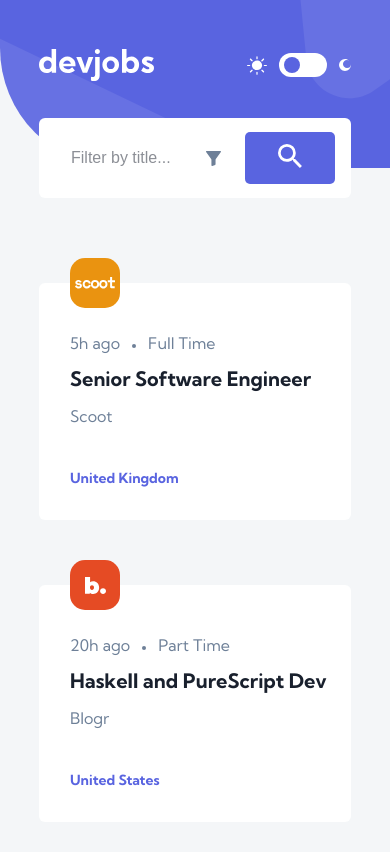
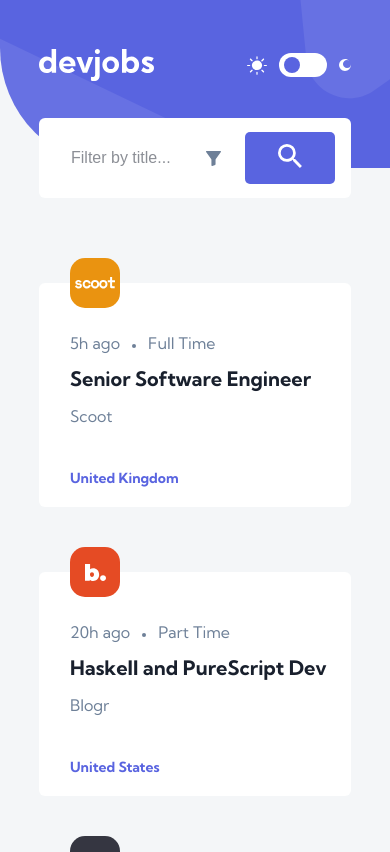
Before and after one commit to iuryyxd/devjobs-app, a React (Vite) app: page / in a window 390 px wide. Shown: the top 852 px of the page. Built offline with nearby package versions, Linux system fonts and the light colour scheme.

Commit message:
style: card height changed

```diff
--- a/src/components/Jobcard/Jobcard.module.scss
+++ b/src/components/Jobcard/Jobcard.module.scss
@@ -72,3 +72,10 @@
     color: var(--color-violet);
   }
 }
+
+@media screen and (max-width: 768px) {
+  .card {
+    height: auto;
+    padding-bottom: 20px;
+  }
+}
```
